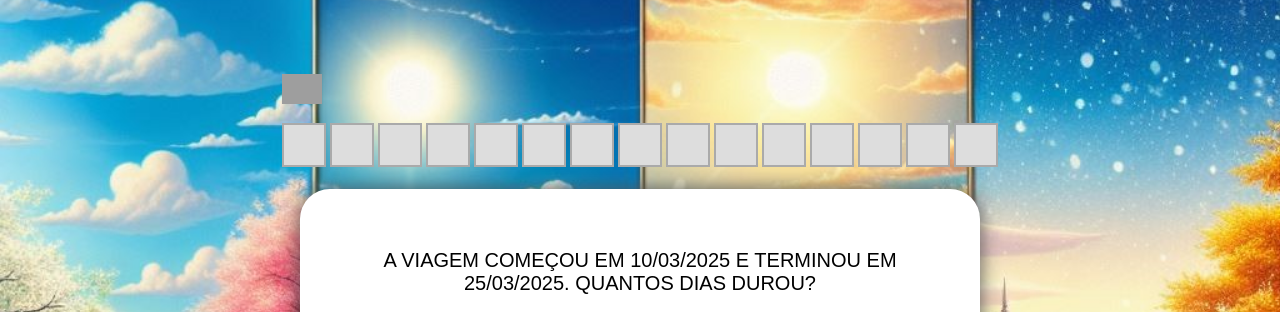
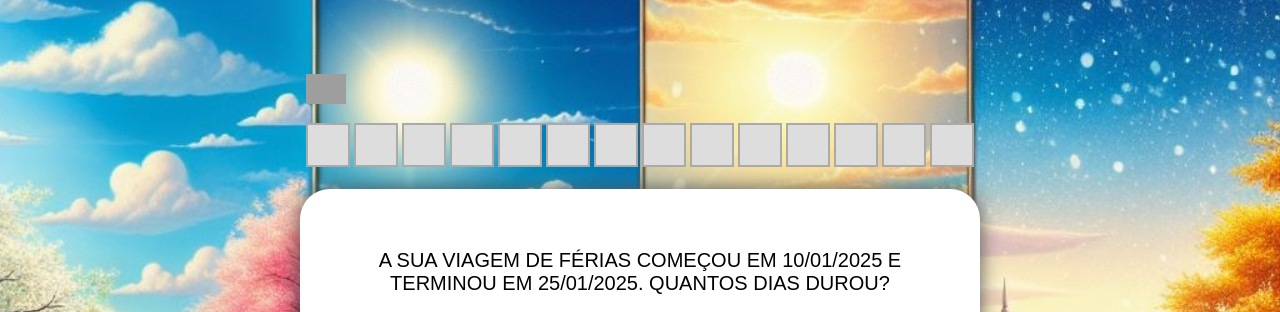
Before and after one commit to projetosef2/calendariofs, a plain HTML site: page index.html in a window 1280 px wide. Shown: the part 100-412 px from the top of the page. Drawn offline with Linux system fonts and the light colour scheme; grey boxes are pictures that could not be loaded.

Commit message:
Update index.html

```diff
--- a/index.html
+++ b/index.html
@@ -128,8 +128,8 @@
 
   <script>
     const questions = [
-      { question: "A VIAGEM COMEÇOU EM 10/03/2025 E TERMINOU EM 25/03/2025. QUANTOS DIAS DUROU?", answer: "15", type: "text" },
-      { question: "PREENCHA A DATA DE INÍCIO SE A DURAÇÃO FOI DE 10 DIAS E TERMINOU EM 20/04/2025.", answer: "2025-04-10", type: "start-date" },
+      { question: "A SUA VIAGEM  DE FÉRIAS COMEÇOU EM 10/01/2025 E TERMINOU EM 25/01/2025. QUANTOS DIAS DUROU?", answer: "15", type: "text" },
+
       { question: "COMPLETE A DATA FINAL: INÍCIO EM 01/12/2025 E DURAÇÃO DE 12 DIAS.", answer: "2025-12-13", type: "end-date" },
       { question: "QUAL A DURAÇÃO DE UM EVENTO QUE COMEÇA EM 2025-08-01 E TERMINA EM 2025-08-21?", answer: "20", type: "text" },
       { question: "O CURSO COMEÇOU EM 05/01/2025 E TERMINOU EM 20/01/2025. QUANTOS DIAS DUROU?", answer: "15", type: "text" },
```
